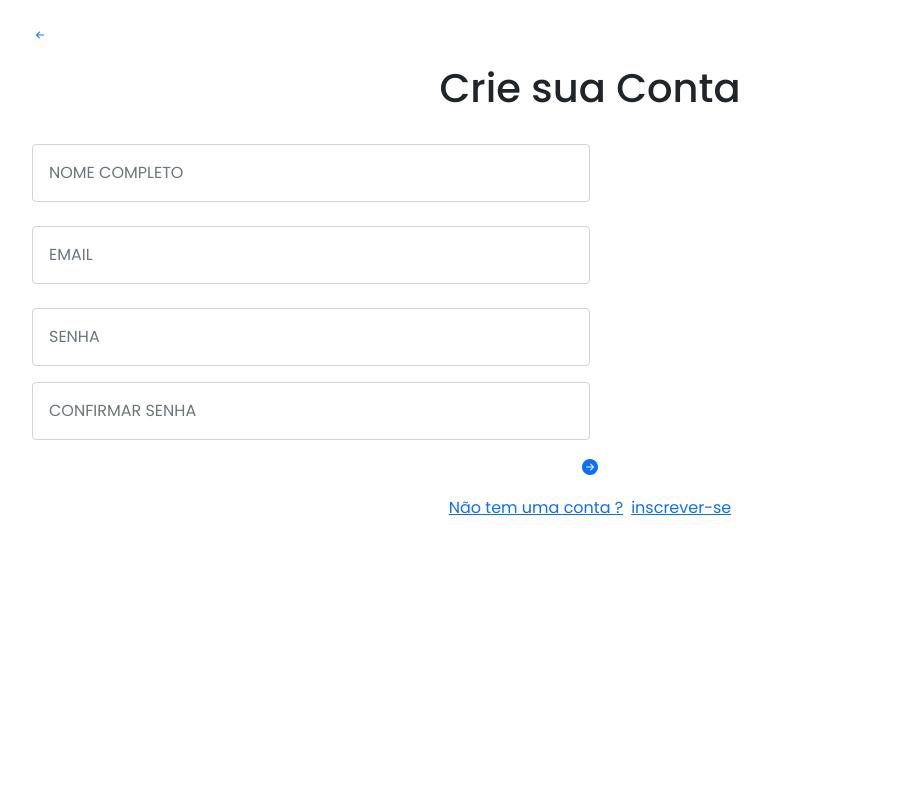
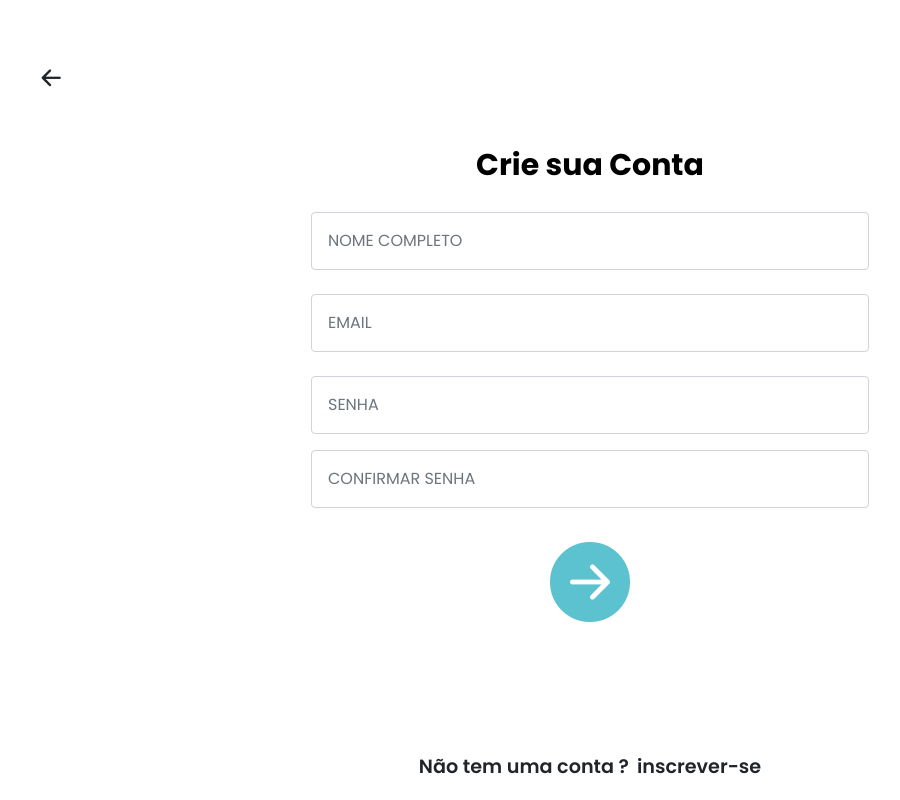
Before and after one commit to CABRALBRUNO000/projeto-fintech, a plain HTML site: page tela-castatro.html in a window 1280 px wide. Shown: the whole page, without its empty margins (50-950 px from the left). Drawn offline with nearby package versions, Linux system fonts and the light colour scheme; the site is published under a folder, as on GitHub Pages, so addresses that start at the root find nothing.

Commit message:
Ajustando quebra de patchs de imagens e links co  páginas

```diff
--- a/tela-castatro.html
+++ b/tela-castatro.html
@@ -6,8 +6,8 @@
     <meta http-equiv="X-UA-Compatible" content="IE=edge">
     <meta name="viewport" content="width=device-width, initial-scale=1">
     <!-- Stilos css -->
-    <link rel="stylesheet" href="/utils/reset.css">
-    <link rel="stylesheet" href="/tela-castatro.css">
+    <link rel="stylesheet" href="utils/reset.css">
+    <link rel="stylesheet" href="tela-castatro.css">
     <link rel="stylesheet" href="style.css">
     <!-- Booststrap -->
     <link href="https://cdn.jsdelivr.net/npm/bootstrap@5.0.2/dist/css/bootstrap.min.css" rel="stylesheet"
@@ -24,7 +24,7 @@
 
 <body>
     <div class="container pt-4">
-        <a href="/index.html" class="z-index: 99;">
+        <a href="index.html" class="z-index: 99;">
             <i class="bi bi-arrow-left-short mt-5 "></i>
         </a>
         <div class="col-sm-12">
@@ -53,18 +53,18 @@
                     </form>
                 </div>
                 <div class="d-flex justify-content-center align-items-center">
-                    <a href="/tela-principal.html">
+                    <a href="tela-principal.html">
                         <i class="bi bi-arrow-right-circle-fill"></i>
                     </a>
                 </div>
 
             </main>
             <footer class="d-flex mt-3 justify-content-center align-items-center">
-                <a href="/tela-castatro.html" class="footer-1 me-2">
+                <a href="tela-castatro.html" class="footer-1 me-2">
                     Não tem uma conta ?
                 </a>
 
-                <a href="/tela-castatro.html" class="footer-2">
+                <a href="tela-castatro.html" class="footer-2">
                     inscrever-se
                 </a>
             </footer>
```
Also changed, not shown: index.html (+5 -5 lines), tela-principal.html (+11 -11 lines).
